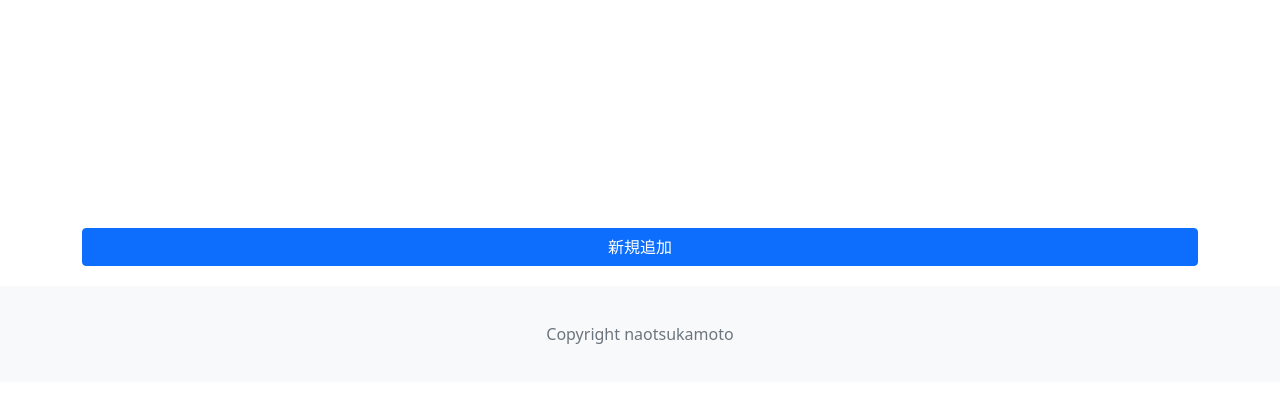
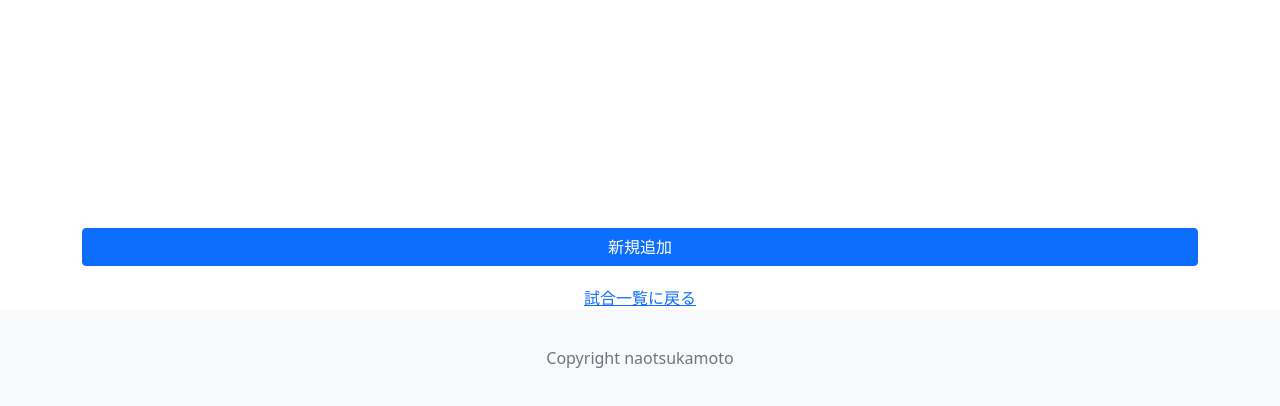
Before and after one commit to naotsukamoto/j-ikitai, a Flask app: page /games/log/1 in a window 1280 px wide. Shown: the part 570-976 px from the top of the page. Before the commit the page ends 914 px from the top, so only its background shows below. Run offline with Flask 2, Linux system fonts and the light colour scheme; a user stored in the database is signed in; parts of the project's set-up code (start-up, migrations or seed data) failed here and were passed over.

Commit message:
fix textarea

```diff
--- a/app/static/main.css
+++ b/app/static/main.css
@@ -66,10 +66,7 @@ input:checked + div.favo-team{
     line-height: 1.3;
     margin: 10px 0px;
     width: 100%;
-}
-
-.comment-area::placeholder{
-   padding: 20px;
+    padding: 20px;
 }
 
 input{
--- a/app/templates/log.html
+++ b/app/templates/log.html
@@ -63,6 +63,7 @@
         </div>
 
     </div>
+    <a href="/games">試合一覧に戻る</a>
     <footer class="footer mt-auto py-3 bg-light">
         <div class="container">
           <span class="text-muted">Copyright naotsukamoto</span>
```
